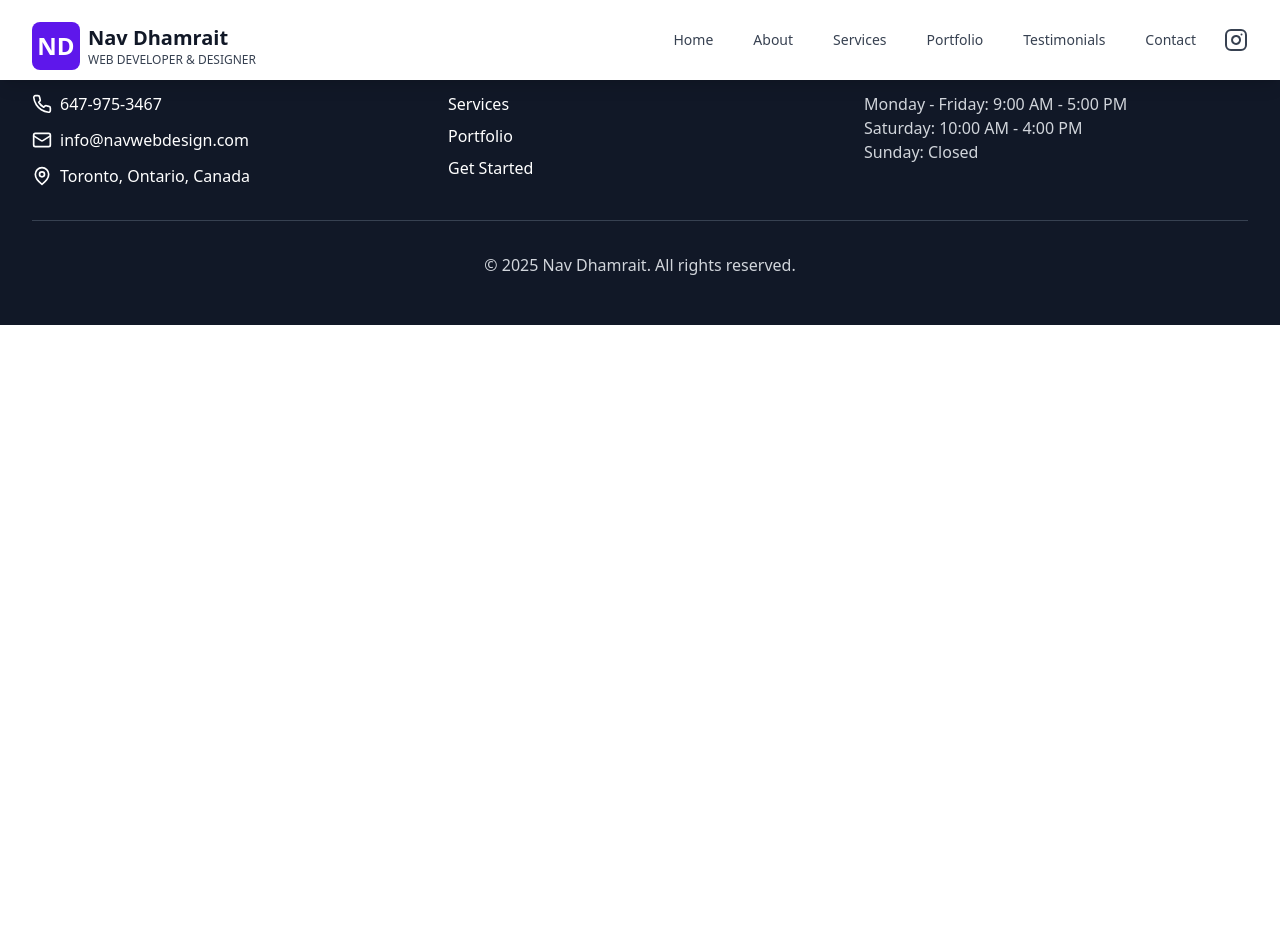
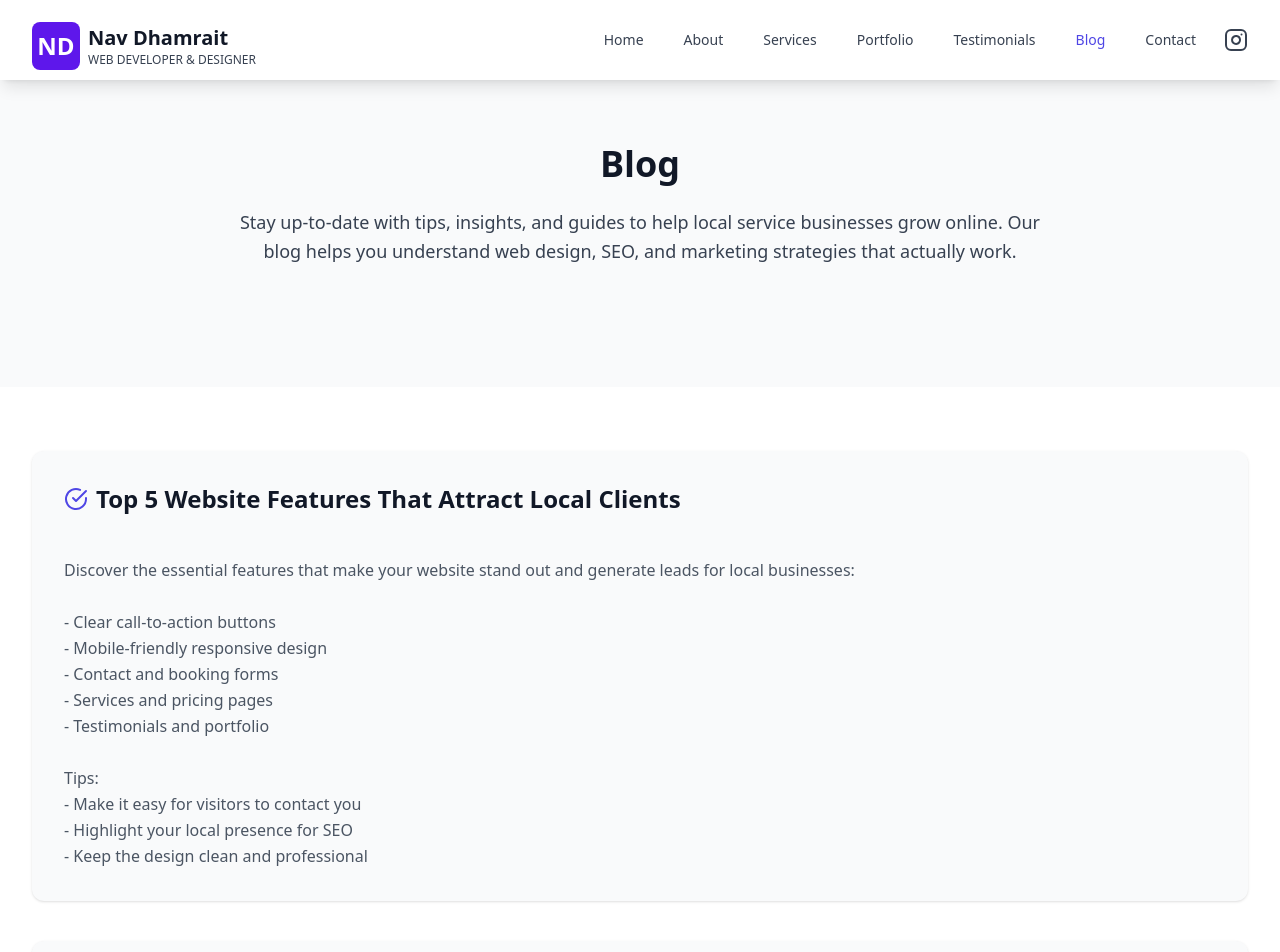
Before and after one commit to nav-commits/WebsiteBusiness, a React (Vite) app: page /blog in a window 1280 px wide. Shown: the top 952 px of the page. Before the commit the page ends 800 px from the top, so only its background shows below. Built offline with nearby package versions, Linux system fonts and the light colour scheme.

Commit message:
added blog

```diff
--- a/src/App.tsx
+++ b/src/App.tsx
@@ -8,6 +8,7 @@ import Portfolio from "./pages/Portfolio";
 import Testimonials from "./pages/Testimonials";
 import Contact from "./pages/Contact";
 import { useAnalytics } from "./useAnalystics";
+import Blog from "./pages/Blog";
 
 function App() {
   useAnalytics();
@@ -22,6 +23,7 @@ function App() {
           <Route path="/services" element={<Services />} />
           <Route path="/portfolio" element={<Portfolio />} />
           <Route path="/testimonials" element={<Testimonials />} />
+          <Route path="/blog" element={<Blog />} />
           <Route path="/contact" element={<Contact />} />
         </Routes>
       </main>
--- a/src/components/Navbar.tsx
+++ b/src/components/Navbar.tsx
@@ -11,7 +11,8 @@ const Navbar = () => {
     { name: "About", href: "/about" },
     { name: "Services", href: "/services" },
     { name: "Portfolio", href: "/portfolio" },
-    { name: "Testimonials", href: "/testimonials" },
+    { name: "Testimonials", href: "/testimonials"},
+    { name: "Blog", href: "/blog" },
     { name: "Contact", href: "/contact" },
   ];
 
--- /dev/null
+++ b/src/pages/Blog.tsx
@@ -0,0 +1,189 @@
+import { motion } from "framer-motion";
+import { Image, CheckCircle } from "lucide-react";
+
+const blogPosts = [
+  {
+    title: "Top 5 Website Features That Attract Local Clients",
+    content: `
+Discover the essential features that make your website stand out and generate leads for local businesses:
+
+- Clear call-to-action buttons
+- Mobile-friendly responsive design
+- Contact and booking forms
+- Services and pricing pages
+- Testimonials and portfolio
+
+Tips:
+- Make it easy for visitors to contact you
+- Highlight your local presence for SEO
+- Keep the design clean and professional
+    `,
+    icon: <CheckCircle className="h-6 w-6 text-indigo-600 mr-2" />,
+  },
+  {
+    title: "WordPress vs Wix vs Custom Code: Which Is Best for Your Business?",
+    content: `
+Compare popular website platforms and custom solutions to find the right fit for your business goals.
+
+- WordPress: Flexible, plugins, widely used
+- Wix: Easy drag & drop, fast setup
+- Custom Code: Fully custom, more expensive, high control
+
+Consider:
+- Budget & timeline
+- Long-term updates & maintenance
+- SEO & performance requirements
+    `,
+    icon: <Image className="h-6 w-6 text-indigo-600 mr-2" />,
+  },
+  {
+    title: "5 Things Every Local Service Website Must Have",
+    content: `
+Essential elements every local business website needs to attract leads and convert visitors:
+
+1. Mobile-friendly responsive design
+2. Clear call-to-action buttons
+3. Contact/booking forms
+4. Services page with clear info
+5. SEO basics (titles, descriptions, alt tags)
+
+Extra tips:
+- Include testimonials or portfolio
+- Highlight local presence for SEO
+    `,
+    icon: <CheckCircle className="h-6 w-6 text-indigo-600 mr-2" />,
+  },
+  {
+    title: "How Long Does It Take to Build a Website in 2026?",
+    content: `
+Timeline for small business websites:
+
+- Consultation & planning: 1–2 days
+- Design phase: 3–5 days
+- Development phase: 1–2 weeks
+- Testing & revisions: 2–3 days
+- Launch: 1 day
+
+Tips:
+- Faster if client provides content & assets promptly
+- Complex features (eCommerce, booking) add time
+- Clear communication keeps timeline on track
+    `,
+    icon: <Image className="h-6 w-6 text-indigo-600 mr-2" />,
+  },
+  {
+    title: "SEO Basics for Small Business Owners",
+    content: `
+A simple guide to on-page SEO, Google setup, and content strategies:
+
+- Optimize page titles & meta descriptions
+- Add alt text to images
+- Submit sitemap to Google Search Console
+- Create quality content regularly
+- Use local SEO for Google My Business
+
+Outcome:
+- Better Google rankings
+- More traffic & leads
+- Establish authority in your local market
+    `,
+    icon: <CheckCircle className="h-6 w-6 text-indigo-600 mr-2" />,
+  },
+];
+
+const fadeInUp = {
+  hidden: { opacity: 0, y: 20 },
+  visible: { opacity: 1, y: 0, transition: { duration: 0.6 } },
+};
+
+const Blog = () => {
+  return (
+    <div className="pt-16">
+      {/* ================= BLOG HERO ================= */}
+      <motion.section
+        className="bg-gray-50 py-20"
+        initial="hidden"
+        whileInView="visible"
+        viewport={{ once: true }}
+        variants={{ visible: { transition: { staggerChildren: 0.12 } } }}
+      >
+        <div className="max-w-4xl mx-auto px-4 sm:px-6 lg:px-8 text-center">
+          <motion.h1
+            className="text-4xl font-bold text-gray-900 mb-6"
+            variants={fadeInUp}
+          >
+            Blog
+          </motion.h1>
+          <motion.p
+            className="text-lg text-gray-700 mb-10 leading-relaxed"
+            variants={fadeInUp}
+          >
+            Stay up-to-date with tips, insights, and guides to help local
+            service businesses grow online. Our blog helps you understand web
+            design, SEO, and marketing strategies that actually work.
+          </motion.p>
+        </div>
+      </motion.section>
+
+      {/* ================= BLOG POSTS GRID ================= */}
+      <motion.section
+        className="py-16 bg-white"
+        initial="hidden"
+        whileInView="visible"
+        viewport={{ once: true }}
+      >
+        <div className="max-w-7xl mx-auto px-4 sm:px-6 lg:px-8 space-y-10">
+          {blogPosts.map((post, index) => (
+            <motion.div
+              key={index}
+              className="bg-gray-50 rounded-xl p-8 shadow hover:shadow-lg transition flex flex-col"
+              variants={fadeInUp}
+              transition={{ delay: index * 0.1 }}
+            >
+              <div className="flex items-center mb-4">
+                {post.icon}
+                <h3 className="text-2xl font-semibold text-gray-900">
+                  {post.title}
+                </h3>
+              </div>
+              <div className="text-gray-600 whitespace-pre-line leading-relaxed">
+                {post.content}
+              </div>
+            </motion.div>
+          ))}
+        </div>
+      </motion.section>
+
+      {/* ================= FINAL CTA ================= */}
+      <section className="py-24 bg-gradient-to-r from-indigo-600 to-purple-600 text-white">
+        <div className="max-w-5xl mx-auto px-6 text-center">
+          <h2 className="text-4xl font-extrabold mb-6">
+            Want More Insights on Web Design & Marketing?
+          </h2>
+          <p className="text-lg text-indigo-100 mb-10 max-w-3xl mx-auto">
+            Browse our blog or book a consultation to discuss your website
+            needs and growth strategy.
+          </p>
+          <div className="flex flex-col sm:flex-row justify-center gap-4">
+            <a
+              href="/contact"
+              className="inline-flex items-center justify-center px-8 py-4 font-semibold rounded-lg text-indigo-600 bg-white hover:bg-indigo-50 transition"
+            >
+              Get a Free Quote
+            </a>
+            <a
+              href="https://calendly.com/navdeep-dhamrait94"
+              target="_blank"
+              rel="noopener noreferrer"
+              className="inline-flex items-center justify-center px-8 py-4 font-semibold rounded-lg border border-white/40 hover:bg-white/10 transition"
+            >
+              Book a Free Call
+            </a>
+          </div>
+        </div>
+      </section>
+    </div>
+  );
+};
+
+export default Blog;
```
